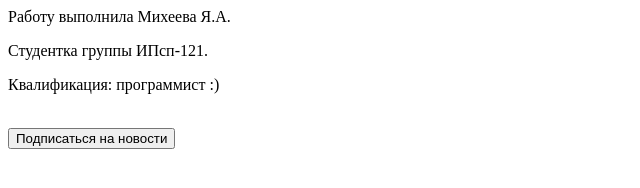
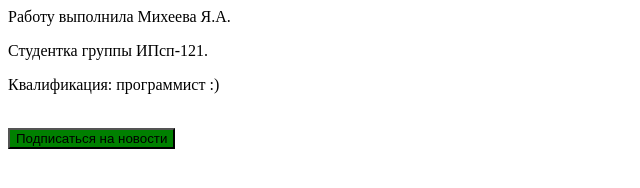
Before and after one commit to yana-mih/NewRepoFor3Lab, a plain HTML site: page index.html in a window 1280 px wide. Shown: the whole page, without its empty margins (0-640 px from the left). Drawn offline with Linux system fonts and the light colour scheme.

Commit message:
Изменен цвет кнопки подписки на новости

```diff
--- a/index.html
+++ b/index.html
@@ -2,4 +2,4 @@
 <p>Студентка группы ИПсп-121.</p>
 <p>Квалификация: программист :)</p>
 <br>
-<button>Подписаться на новости</button>
+<button style="background-color:green">Подписаться на новости</button>
```
